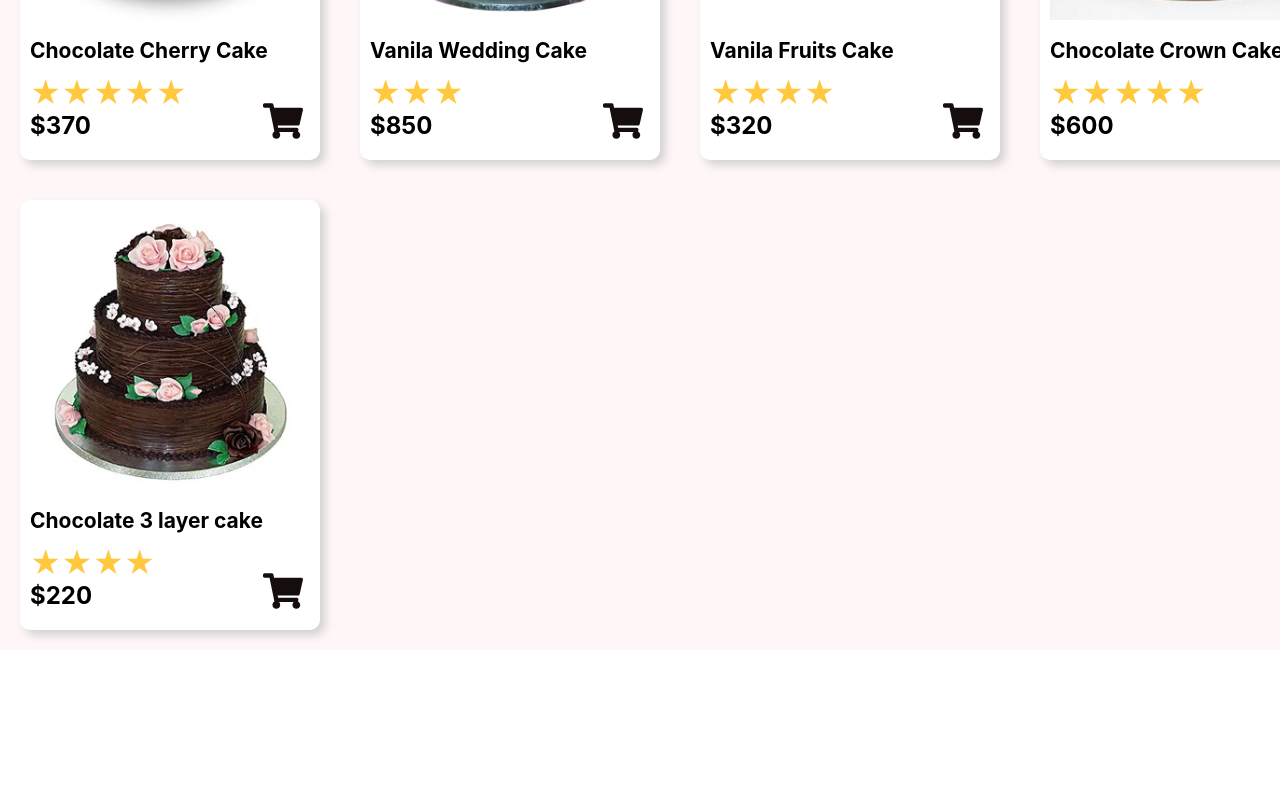
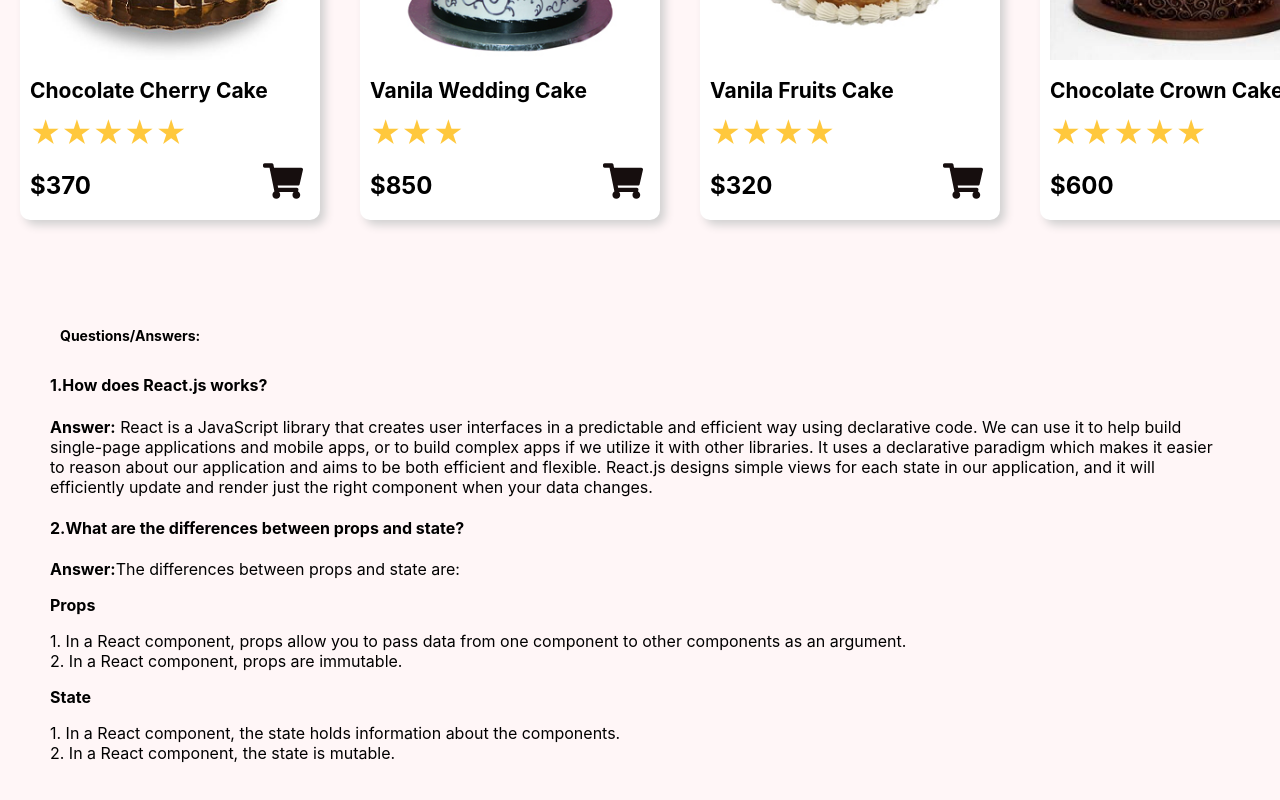
Before and after one commit to arfat132/cake-delight, a React (Create React App) app: page / in a window 1280 px wide. Shown: the part 1298-2098 px from the top of the page. Before the commit the page ends 1948 px from the top, so only its background shows below. Built offline with nearby package versions, Linux system fonts and the light colour scheme.

Commit message:
random number added

```diff
--- a/public/cake.json
+++ b/public/cake.json
@@ -38,7 +38,7 @@
   },
   {
     "id": "5",
-    "name": "Chocolate Strawberry fudge cake",
+    "name": "Chocolate 3 floor cake",
      "price": 420,
     "ratings": "★★★★★",
     "ratingsCount": 2345,
@@ -85,7 +85,7 @@
   {
     "id": "10",
     "name": "Vanila Wedding Cake",
-        "price": 850,
+    "price": 850,
     "ratings": "★★★",
     "ratingsCount": 1345,
     "img": "./images/cake-10.jpg",
@@ -108,14 +108,6 @@
     "ratingsCount": 4231,
     "img": "./images/cake-12.jpg",
      "quantity": 0
-  },
-  {
-    "id": "13",
-    "name": "Chocolate 3 layer cake",
-     "price": 220,
-    "ratings": "★★★★",
-    "ratingsCount": 23512,
-    "img": "./images/cake-13.jpg",
-     "quantity": 0
   }
+
 ]
--- a/src/App.js
+++ b/src/App.js
@@ -1,11 +1,13 @@
 import './App.css';
 
 import Products from './componens/Products/Products';
+import Question from './componens/Questions/Question';
 
 function App() {
   return (
-    <div className="App">
+    <div>
       <Products></Products>
+      <Question></Question>
     </div>
   );
 }
--- a/src/componens/Cart/Cart.js
+++ b/src/componens/Cart/Cart.js
@@ -2,22 +2,16 @@ import React from 'react';
 import './Cart.css';
 
 const Cart = ({ selectedItems }) => {
-
     const { name, price, img, ratings } = selectedItems;
 
       return (
-        <div>
       <div className='items'>
-
         <img src={img} alt="" />
         <div className='items-info'>
             <h2>{name}</h2>
             <h2>${price}</h2>
             <p className='ratings'>{ratings}</p>
-
          </div>
-            </div>
-
         </div>
     );
 };
--- a/src/componens/Header/Header.css
+++ b/src/componens/Header/Header.css
@@ -30,3 +30,10 @@
     padding: 7px 7px 12px 7px;
     border-radius: 50px;
 }
+@media screen and (max-width:570px) {
+    .header{
+    padding-left: 15px;
+    padding-right: 20px;
+
+    }
+}
--- a/src/componens/Product/Product.css
+++ b/src/componens/Product/Product.css
@@ -1,6 +1,6 @@
 .product{
     width: 300px;
-    height: 430px;
+    height: 450px;
     margin: 20px;
     border-radius: 10px;
     text-align: center;
@@ -39,14 +39,7 @@
     bottom: 0;
     margin-top: 10px;
 }
-.seller-container{
-    width: 100%;
-    display: flex;
-    align-items: center;
-    justify-content: space-between;
-     margin-top: -30px;
 
-    }
 .btn{
 
     border-radius: 5px;
--- a/src/componens/Products/Products.css
+++ b/src/componens/Products/Products.css
@@ -3,6 +3,7 @@
     grid-template-columns:repeat(4, 1fr);
    justify-items: center;
    background-color: rgb(255, 246, 247);
+   padding-bottom: 50px;
 
 }
 @media screen and (max-width:570px) {
--- a/src/componens/Products/Products.js
+++ b/src/componens/Products/Products.js
@@ -5,13 +5,14 @@ import Modal from 'react-modal';
 import './Products.css';
 import Cart from '../Cart/Cart';
 import Buttons from '../Buttons/Buttons';
+import Random from '../Random/Random';
 
 Modal.setAppElement('#root');
 
 const Products = () => {
   const [products, setProducts] = useState([]);
   const [cart, setCart] = useState([]);
-
+  const [random, setRandom] = useState([]);
 
   const customStyles = {
         content: {
@@ -31,10 +32,12 @@ const Products = () => {
   }
 
   const randomItems = () => {
-    const randomItem = [Math.floor(Math.random() * (cart.length - 1))];
-    setCart([randomItem])
-    console.log(randomItem)
+  const randomCart = [Math.floor(Math.random() * (cart.length - 1))];
+    setRandom(cart[randomCart])
+
+
 }
+
   const handleRemove = () => {
     setCart([])
   }
@@ -57,7 +60,6 @@ const Products = () => {
     <div>
        <Header cart={cart} openModal={openModal}></Header>
        <div className='products'>
-
          {
            products.map(product =>
               <Product
@@ -74,17 +76,18 @@ const Products = () => {
             style={customStyles}
             >
         <button onClick={closeModal}>close</button>
+        <h1>Selected Items</h1>
         {cart.length === 0 && (
-            <div className='cart-warning'>
             <p> No Product Found </p>
-            </div>
         )}
+
             {cart.map((selectedItems) => (
               <Cart key={selectedItems.id}
                 selectedItems={selectedItems}
               ></Cart>
+
             ))}
-        <h1>{[cart.length].name}</h1>
+       <Random random={random}></Random>
       <Buttons randomItems={randomItems} handleRemove={handleRemove}></Buttons>
     </Modal>
    </div>
--- /dev/null
+++ b/src/componens/Questions/Question.css
@@ -0,0 +1,4 @@
+.questions{
+    padding: 50px;
+    background-color: rgb(255, 246, 247);
+}
--- /dev/null
+++ b/src/componens/Questions/Question.js
@@ -0,0 +1,25 @@
+import React from 'react';
+import './Question.css';
+const Question = () => {
+    return (
+        <div className='questions'>
+            <h2 className="text">Questions/Answers:</h2>
+            <h4>1.How does React.js works?</h4>
+            <p> <strong>Answer:</strong> React is a JavaScript library that creates user interfaces in a predictable and efficient way using declarative code. We can use it to help build single-page applications and mobile apps, or to build complex apps if we utilize it with other libraries. It uses a declarative paradigm which makes it easier to reason about our application and aims to be both efficient and flexible. React.js designs simple views for each state in our application, and it will efficiently update and render just the right component when your data changes.</p>
+             <h4>2.What are the differences between props and state?</h4>
+            <p><strong>Answer:</strong>The differences between props and state are:</p>
+            <strong>Props</strong>
+            <p>
+                1. In a React component, props allow you to pass data from one component to other components as an argument.<br/>
+                2. In a React component, props are immutable.
+            </p>
+            <strong>State</strong>
+            <p>
+                1. In a React component, the state holds information about the components. <br/>
+                2. In a React component, the state is mutable.
+            </p>
+        </div>
+    );
+};
+
+export default Question;
--- /dev/null
+++ b/src/componens/Random/Random.js
@@ -0,0 +1,12 @@
+import React from 'react';
+
+const Random = ({random }) => {
+    const { name } =random;
+    return (
+        <div>
+        <h2>{name}</h2>
+        </div>
+    );
+};
+
+export default Random;
```
Also changed, not shown: 1 other file (tests, documents, lock files or other folders). Lines whose indentation alone changed are shown as unchanged.
